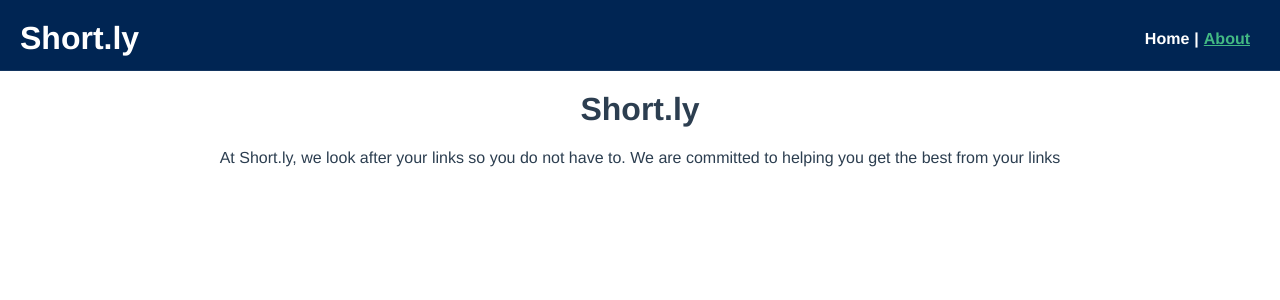
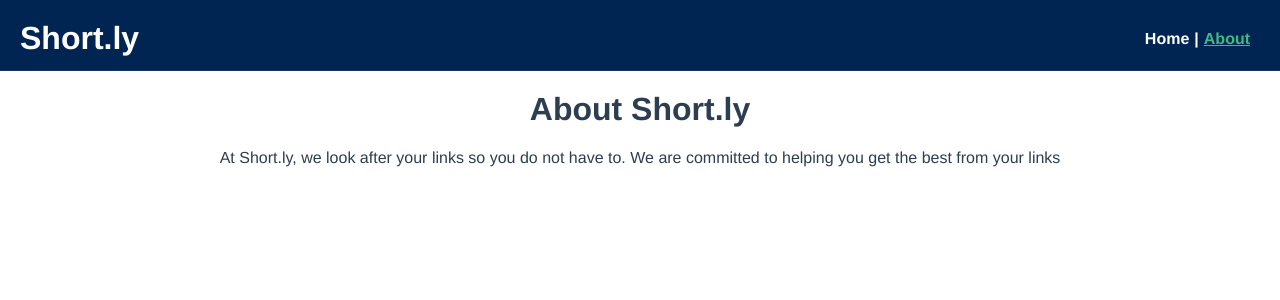
Before and after one commit to codejockie/url-shortener, a Vue app in the folder client/: page /about in a window 1280 px wide. Shown: the top 300 px of the page. Built offline with nearby package versions, Linux system fonts and the light colour scheme; no server answers.

Commit message:
update about page

```diff
--- a/client/src/views/About.vue
+++ b/client/src/views/About.vue
@@ -1,6 +1,6 @@
 <template>
   <div class="about">
-    <h1>Short.ly</h1>
+    <h1>About Short.ly</h1>
     <div>
       <p>
         At Short.ly, we look after your links so you do not have to. We are
```
